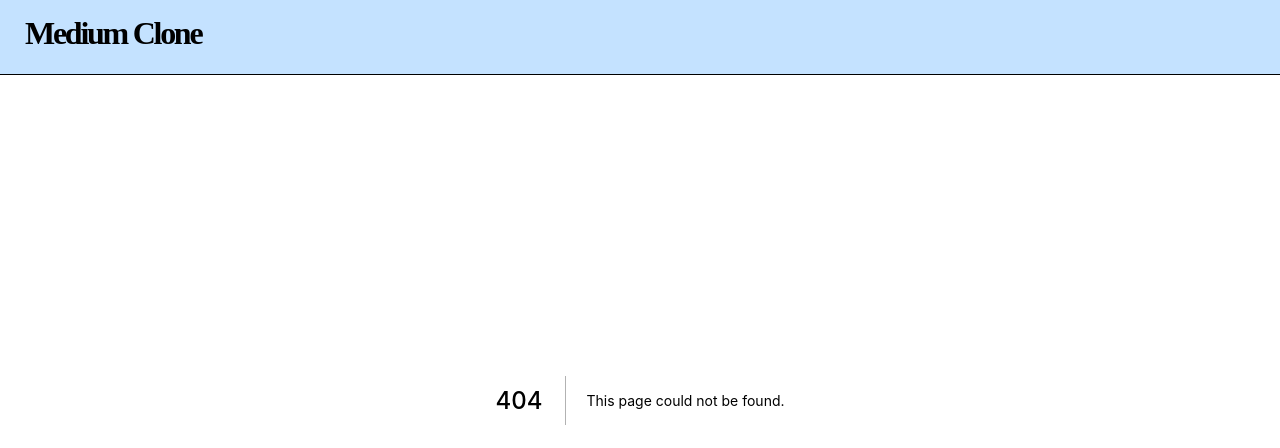
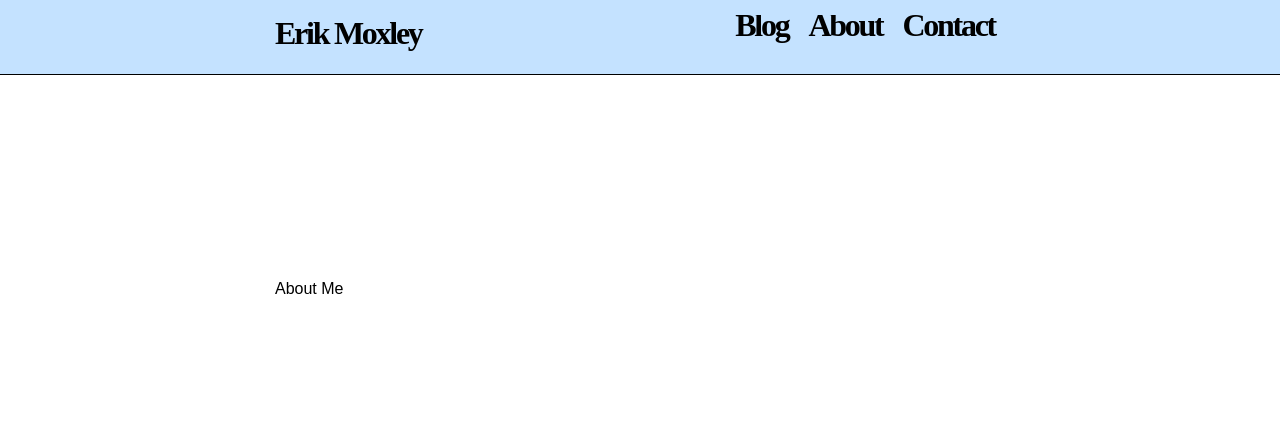
Before and after one commit to ErikMoxley/moxleydevblog, a Next.js app: page /about in a window 1280 px wide. Before the commit this address had no page. Shown: the top 448 px of the page. Built offline with nearby package versions, Linux system fonts and the light colour scheme; a web font is replaced by a local one.

Commit message:
added more nav content

```diff
--- a/components/Header.js
+++ b/components/Header.js
@@ -3,11 +3,26 @@ import Link from 'next/link'
 export default function Header() {
   return (
     <header>
+      <ul>
       <div className='navigation'>
+        <li>
         <Link href='/' passHref alt=''>
-          <h2><span className='header-title'>Medium Clone</span></h2>
-        </Link>
+        <h2><span className='header-title'>Erik Moxley</span></h2>
+        </Link></li>
+        <li>
+        <Link href='/contact' passHref alt=''>
+        <h2 className='header-contact'><span>Contact</span></h2>
+        </Link></li>
+        <li>
+        <Link href='/about' passHref alt=''>
+        <h2 className='header-about'><span>About</span></h2>
+        </Link></li>
+        <li>
+        <Link href='/' passHref alt=''>
+        <h2 className='header-blog'><span>Blog</span></h2>
+        </Link></li>
       </div>
+      </ul>
     </header>
   )
 }
--- a/package.json
+++ b/package.json
@@ -11,6 +11,7 @@
   "dependencies": {
     "gray-matter": "^4.0.3",
     "marked": "^2.1.3",
+    "materialize-css": "^1.0.0-rc.2",
     "next": "11.0.1",
     "react": "17.0.2",
     "react-dom": "17.0.2"
--- /dev/null
+++ b/pages/about.js
@@ -0,0 +1,13 @@
+// import Link from 'next/link'
+// import profilePic from '../public/images/newprofile.png'
+
+const About = () => {
+  return (
+    <div className = "about-container">
+      About Me
+      </div>
+
+  )
+}
+
+export default About
--- a/styles/globals.css
+++ b/styles/globals.css
@@ -68,7 +68,7 @@ header {
   z-index: 99;
 }
 
-header h2{
+header h2 {
   font-family: 'Noto Serif JP', serif;
   font-size: 2em;
   font-weight: 600;
@@ -87,13 +87,14 @@ header a {
   max-width: 750px;
   margin: auto;
   overflow: auto;
-  padding: 0 10px;
+  padding: 80px 10px;
 }
 
 .navigation {
-  max-width: 1300px;
+  max-width: 750px;
   margin: auto;
   padding: 0 10px;
+  display: block;
 }
 
 .header-container {
@@ -188,7 +189,7 @@ header a {
 .posts {
   display: grid;
   gap: 30px;
-  margin-top: 30px;
+  margin-top: 10px;
 }
 
 .card {
@@ -272,3 +273,29 @@ ol {
 .author-image {
   border-radius: 50%;
 }
+
+.about-container {
+  padding-top: 200px;
+}
+
+ul {
+  list-style-type: none;
+  margin: 0;
+  padding: 0;
+  overflow: hidden;
+}
+
+li a {
+  display: block;
+  color: white;
+  text-align: center;
+  padding: 14px 16px;
+  text-decoration: none;
+}
+
+.header-about, .header-blog, .header-contact {
+  margin-top: -55px;
+  float: right;
+  cursor: pointer;
+  padding: 10px 10px;
+}
```
Also changed, not shown: pages/contact.js (added, +13 -0 lines), 1 other file (tests, documents, lock files or other folders).
